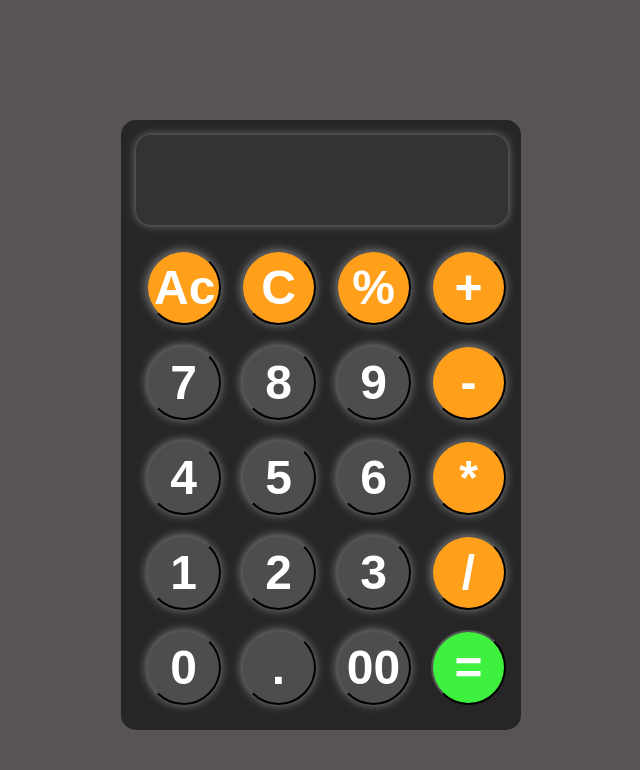
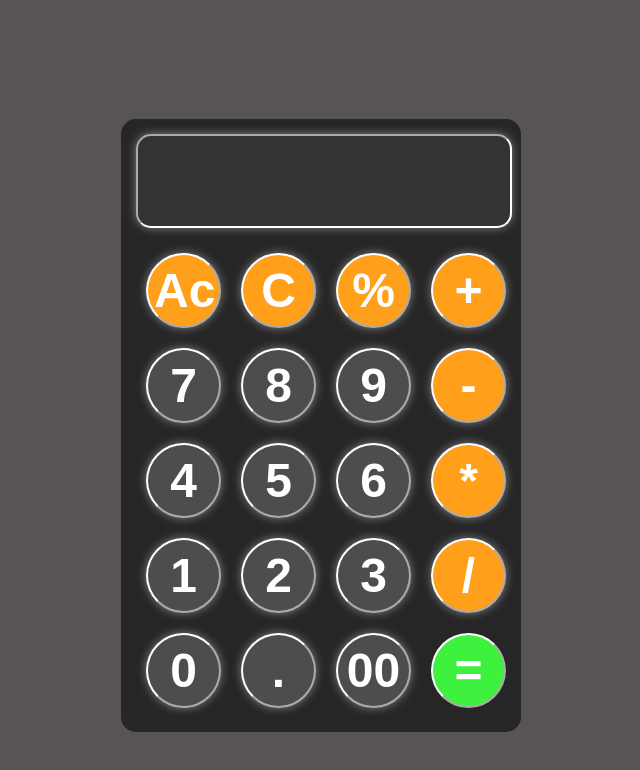
Before and after one commit to Dhayanithi0306/calculator3, a plain HTML site: page index.html in a window 1280 px wide. Shown: the whole page, without its empty margins (319-959 px from the left). Drawn offline with Linux system fonts and the light colour scheme.

Commit message:
Update style.css

```diff
--- a/style.css
+++ b/style.css
@@ -24,7 +24,7 @@ body{
     padding:20px;
     font-size: 5rem;
     text-align: left;
-    border: none;
+    border-color: white;
     background-color: hsl(0, 0%, 20%);
     box-shadow:0px 0px 10px grey;
     color:white;
@@ -39,7 +39,7 @@ button{
     width:75px;
     height:75px;
     border-radius:50px;
-
+    border-color: white;
     background-color: hsl(0,0%,30%);
     color:white;
     font-size: 3rem;
```
